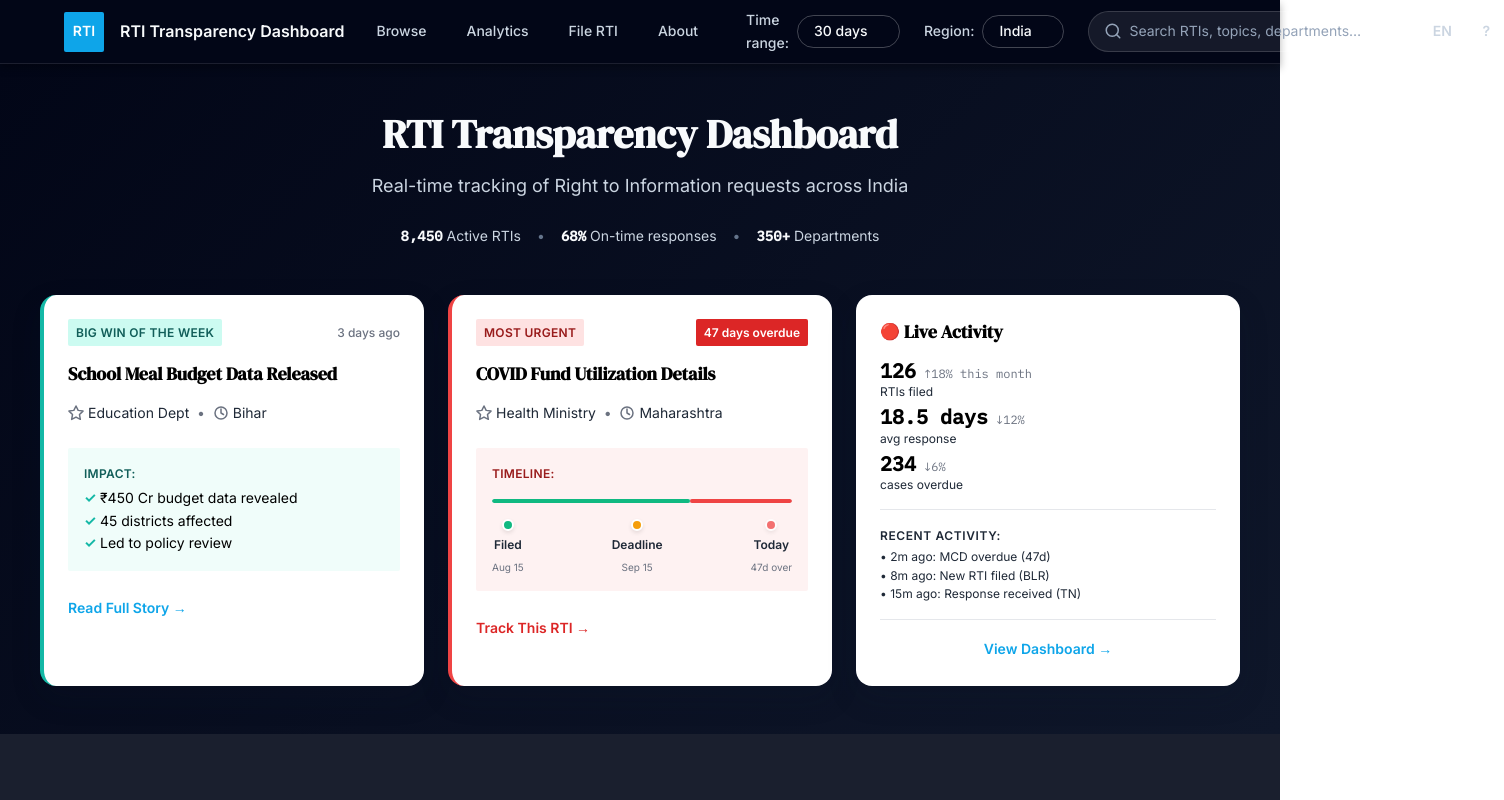
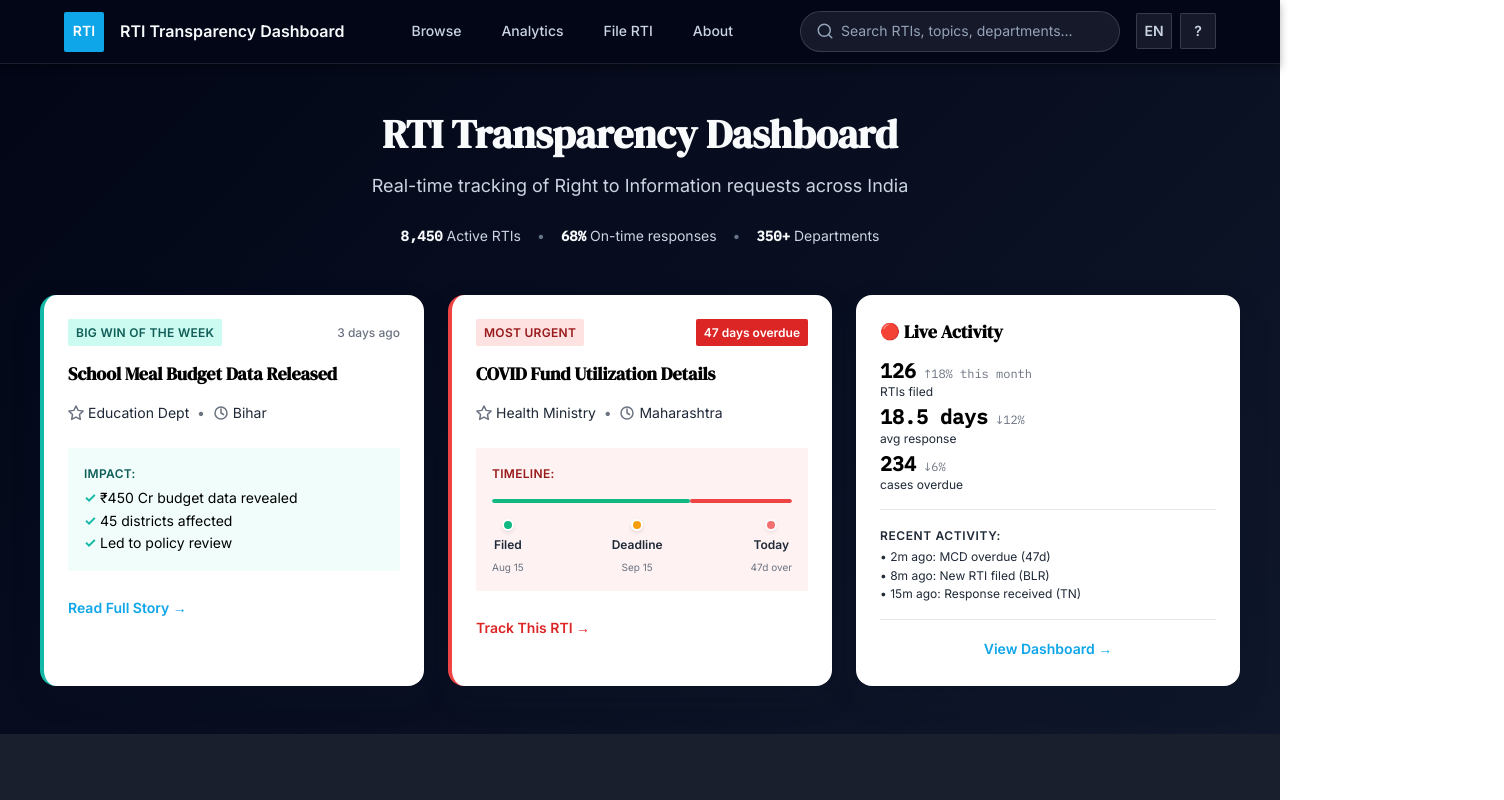
Before and after one commit to Yugantar-NGO/youRTI-UI, a Next.js app: page / in a window 1280 px wide. Shown: the top 800 px of the page, 1504 px wide, since content can reach past the window. Built offline with nearby package versions, Linux system fonts and the light colour scheme.

Commit message:
refactor(TopNavigation): remove Time range and Region filters

```diff
--- a/src/components/features/landing/organisms/TopNavigation.tsx
+++ b/src/components/features/landing/organisms/TopNavigation.tsx
@@ -1,6 +1,5 @@
 'use client'
 
-import { useState } from 'react'
 import { Search } from 'lucide-react'
 import styles from './TopNavigation.module.css'
 
@@ -11,15 +10,13 @@ interface TopNavigationProps {
 /**
  * TopNavigation Component
  *
- * Per TODO Spec Section 2.1: Sticky top navigation bar with filters and search.
- * Full-width header with logo, global filters, and search functionality.
+ * Sticky top navigation bar with navigation links and search.
+ * Full-width header with logo, navigation links, and search functionality.
  *
  * @example
  * <TopNavigation />
  */
 export function TopNavigation({ className = '' }: TopNavigationProps) {
-  const [timeRange, setTimeRange] = useState('30 days')
-  const [region, setRegion] = useState('India')
 
   return (
     <nav className={`${styles.topNav} ${className}`}>
@@ -30,9 +27,7 @@ export function TopNavigation({ className = '' }: TopNavigationProps) {
           <span className={styles.wordmark}>RTI Transparency Dashboard</span>
         </div>
 
-        {/* Center: Navigation Links + Global Filters */}
-        <div className={styles.centerSection}>
-          {/* Navigation Links */}
+        {/* Center: Navigation Links */}
         <nav className={styles.navLinks}>
           <a href="/browse" className={styles.navLink}>
             Browse
@@ -47,36 +42,6 @@ export function TopNavigation({ className = '' }: TopNavigationProps) {
             About
           </a>
         </nav>
-
-          {/* Filters */}
-          <div className={styles.filters}>
-            <div className={styles.filterGroup}>
-              <label className={styles.filterLabel}>Time range:</label>
-              <select
-                value={timeRange}
-                onChange={(e) => setTimeRange(e.target.value)}
-                className={styles.filterChip}
-              >
-                <option value="This week">This week</option>
-                <option value="30 days">30 days</option>
-                <option value="12 months">12 months</option>
-              </select>
-            </div>
-
-            <div className={styles.filterGroup}>
-              <label className={styles.filterLabel}>Region:</label>
-              <select
-                value={region}
-                onChange={(e) => setRegion(e.target.value)}
-                className={styles.filterChip}
-              >
-                <option value="India">India</option>
-                <option value="State">State</option>
-                <option value="District">District</option>
-              </select>
-            </div>
-          </div>
-        </div>
 
         {/* Right: Search + Icons */}
         <div className={styles.actions}>
```
Lines whose indentation alone changed are shown as unchanged.
